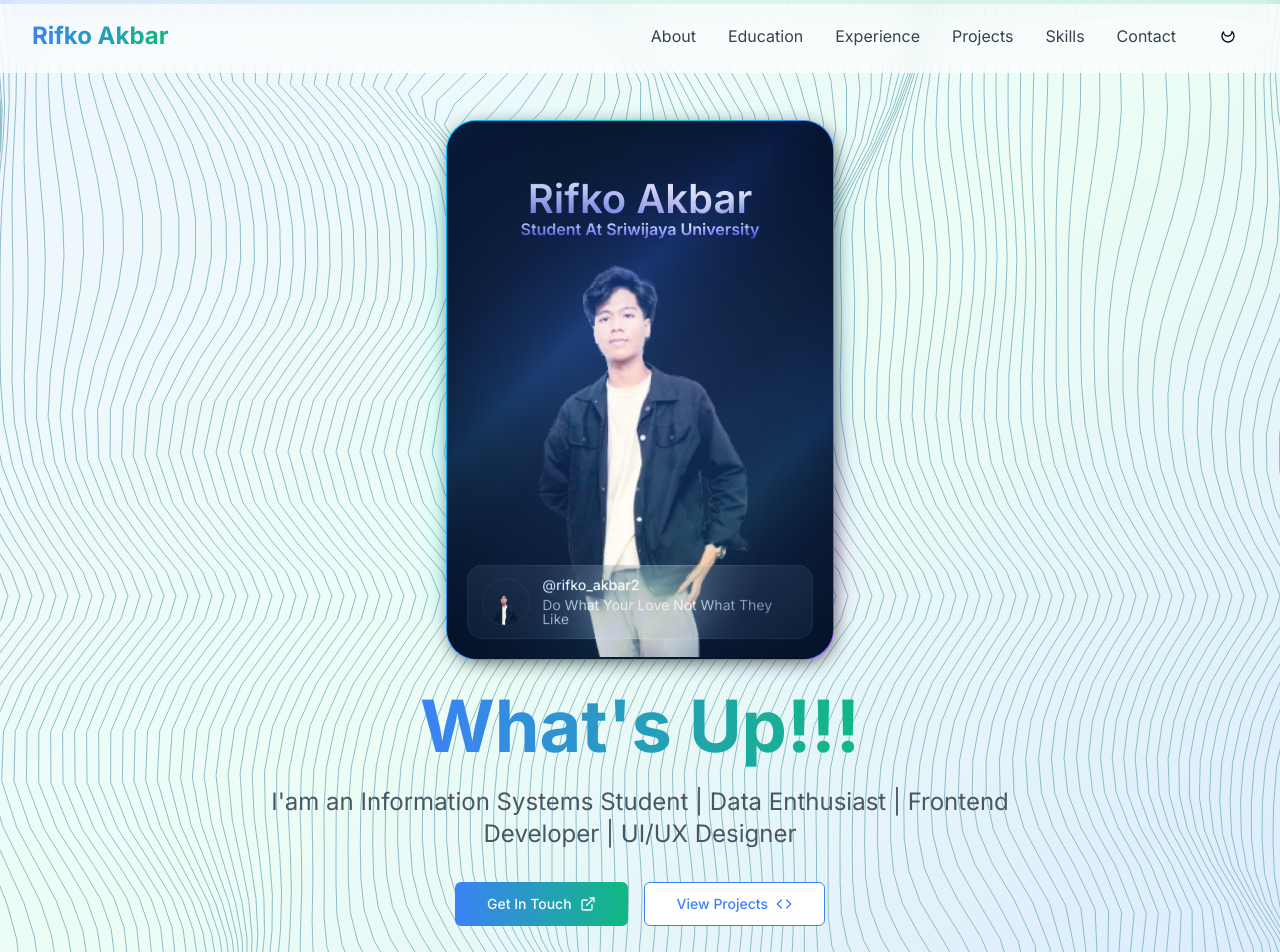
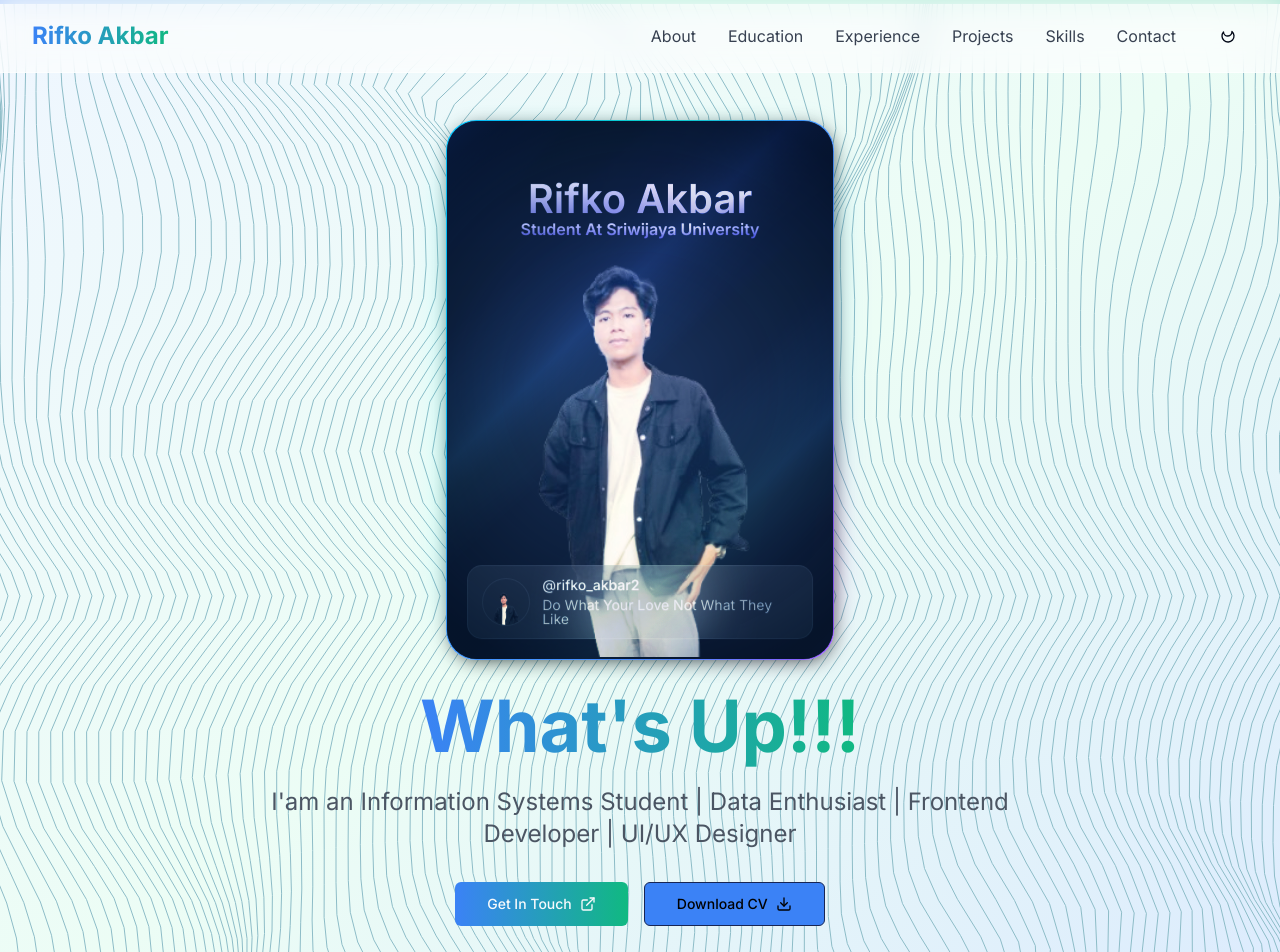
Before and after one commit to rifko19/Portofolio-NextJS, a Next.js app: page / in a window 1280 px wide. Shown: the top 952 px of the page. Built offline with nearby package versions, Linux system fonts and the light colour scheme.

Commit message:
new Download CV Button

```diff
--- a/components/sections/HeroSection.tsx
+++ b/components/sections/HeroSection.tsx
@@ -2,7 +2,7 @@
 
 import { Button } from "@/components/ui/button"
 import { motion, useScroll, useTransform } from "framer-motion"
-import { ChevronDown, Code, ExternalLink } from "lucide-react"
+import { ChevronDown, Download, ExternalLink } from "lucide-react"
 import ProfileCard from "../reactbits/ProfileCard/ProfileCard"
 import SplashCursor from "../reactbits/SplashCursor/SplashCursor"
 import Waves from "../reactbits/Waves/Waves"
@@ -101,10 +101,10 @@ export function HeroSection() {
               <ExternalLink className="w-4 h-4" />
             </a>
           </Button>
-          <Button variant="outline" size="lg" className="border-blue-500 text-blue-500 hover:bg-blue-50">
-            <a href="#projects" className="flex items-center gap-2">
-              View Projects
-              <Code className="w-4 h-4" />
+          <Button variant="outline" size="lg" className="bg-blue-500 border-blue-950 text-black transition-all duration-300 ease-in-out hover:bg-blue-600 hover:text-white hover:shadow-lg hover:scale-105">
+            <a href="\Rifko-CV.pdf"  download className="flex items-center gap-2">
+              Download CV
+              <Download className="w-4 h-4" />
             </a>
           </Button>
         </motion.div>
```
Also changed, not shown: 1 other file (tests, documents, lock files or other folders).
